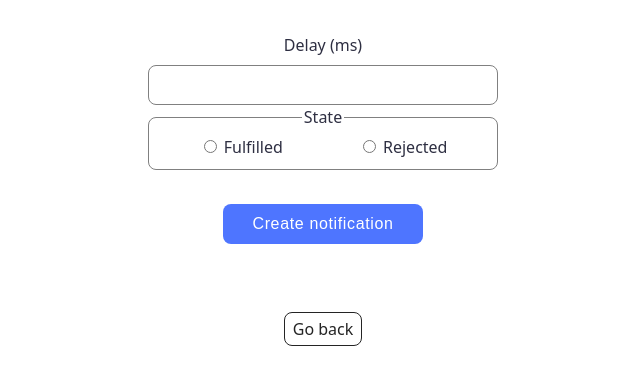
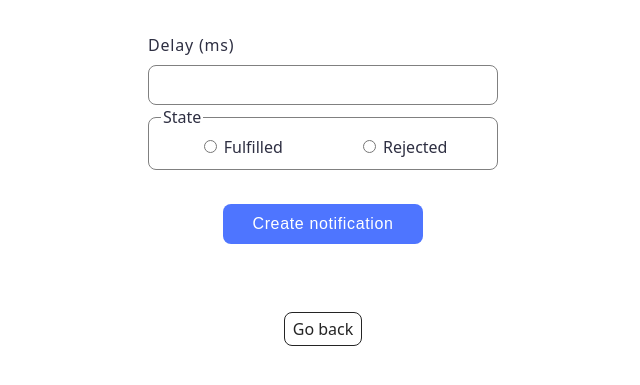
Before and after one commit to Yevhenii-Shevchenko/goit-js-hw-10, a website built with Vite: page src/2-snackbar.html in a window 1280 px wide. Shown: the part 195-580 px from the top of the page, without its empty margins (317-957 px from the left). Built offline with nearby package versions, Linux system fonts and the light colour scheme.

Commit message:
fix snackbar

```diff
--- a/src/css/2-snackbar.css
+++ b/src/css/2-snackbar.css
@@ -3,6 +3,12 @@
   padding: 36px;
   margin: 0 auto;
   color: #2e2f42;
+}
+
+.form > label {
+  display: block;
+  text-align: start;
+  letter-spacing: 0.05em;
 }
 
 .delay-input {
@@ -27,7 +33,7 @@ fieldset {
   margin-bottom: 34px;
   margin-left: 0;
   margin-right: 0;
-  text-align: center;
+  text-align: left;
   border: 1px solid #808080;
   border-radius: 8px;
 
```
Also changed, not shown: src/2-snackbar.html (+0 -6 lines).
